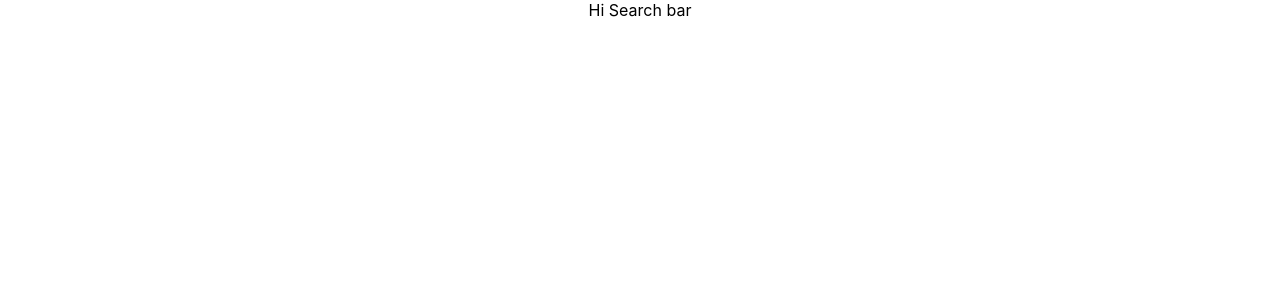
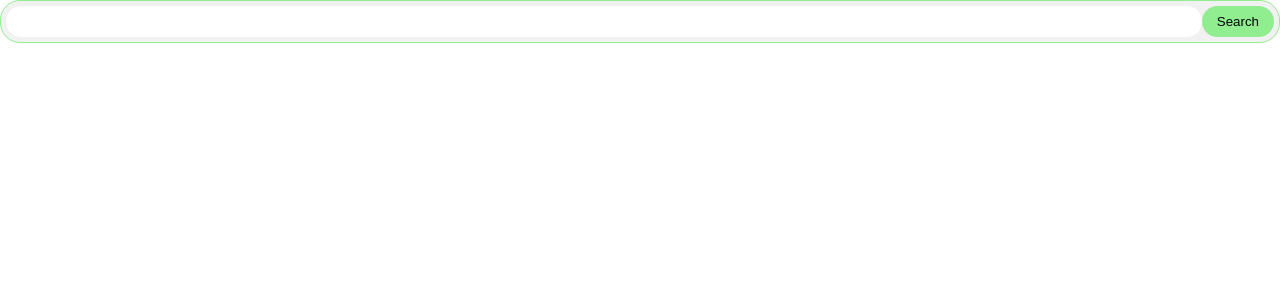
Before and after one commit to Anik-the-dev/search_data_processing, a React (Create React App) app in the folder search_client/: page / in a window 1280 px wide. Shown: the top 300 px of the page. Built offline with nearby package versions, Linux system fonts and the light colour scheme.

Commit message:
[Done]react component for search bar

```diff
--- a/search_client/src/App.css
+++ b/search_client/src/App.css
@@ -1,38 +1,3 @@
 .App {
   text-align: center;
 }
-
-.App-logo {
-  height: 40vmin;
-  pointer-events: none;
-}
-
-@media (prefers-reduced-motion: no-preference) {
-  .App-logo {
-    animation: App-logo-spin infinite 20s linear;
-  }
-}
-
-.App-header {
-  background-color: #282c34;
-  min-height: 100vh;
-  display: flex;
-  flex-direction: column;
-  align-items: center;
-  justify-content: center;
-  font-size: calc(10px + 2vmin);
-  color: white;
-}
-
-.App-link {
-  color: #61dafb;
-}
-
-@keyframes App-logo-spin {
-  from {
-    transform: rotate(0deg);
-  }
-  to {
-    transform: rotate(360deg);
-  }
-}
--- a/search_client/src/App.js
+++ b/search_client/src/App.js
@@ -1,5 +1,5 @@
 import "./App.css";
-import SearchBar from "./search/SearchBar";
+import SearchBar from "./components/search/SearchBar";
 
 function App() {
   return (
--- /dev/null
+++ b/search_client/src/components/search/SearchBar.css
@@ -0,0 +1,25 @@
+.search-bar-container {
+    display: flex;
+    align-items: center;
+    border: 1px solid lightgreen;
+    border-radius: 20px;
+    padding: 5px;
+    background-color: #f1f1f1;
+  }
+
+  .search-bar-input {
+    border: none;
+    outline: none;
+    flex: 1;
+    padding: 8px;
+    border-radius: 20px;
+  }
+
+  .search-button {
+    background-color: lightgreen;
+    border: none;
+    outline: none;
+    padding: 8px 15px;
+    border-radius: 20px;
+    cursor: pointer;
+  }
--- /dev/null
+++ b/search_client/src/components/search/SearchBar.jsx
@@ -0,0 +1,38 @@
+import React, { useState } from 'react';
+import './SearchBar.css';
+
+const SearchBar = () => {
+  const [query, setQuery] = useState('');
+console.log(query);
+  const handleInputChange = (event) => {
+    setQuery(event.target.value);
+  };
+
+  const handleSearch = () => {
+    // Handle search logic here, for now, let's just print the query
+    console.log('Search Query:', query);
+  };
+
+  const handleKeyPress = (event) => {
+    if (event.key === 'Enter') {
+      handleSearch();
+    }
+  };
+
+  return (
+    <div className="search-bar-container">
+      <input
+        type="text"
+        value={query}
+        onChange={handleInputChange}
+        onKeyPress={handleKeyPress}
+        className="search-bar-input"
+      />
+      <button className="search-button" onClick={handleSearch}>
+        Search
+      </button>
+    </div>
+  );
+};
+
+export default SearchBar;
--- a/search_client/src/search/SearchBar.jsx
+++ /dev/null
@@ -1,11 +0,0 @@
-import React from 'react';
-
-const SearchBar = () => {
-    return (
-        <div>
-            Hi Search bar
-        </div>
-    );
-};
-
-export default SearchBar;
```
Also changed, not shown: 1 other file (tests, documents, lock files or other folders).
